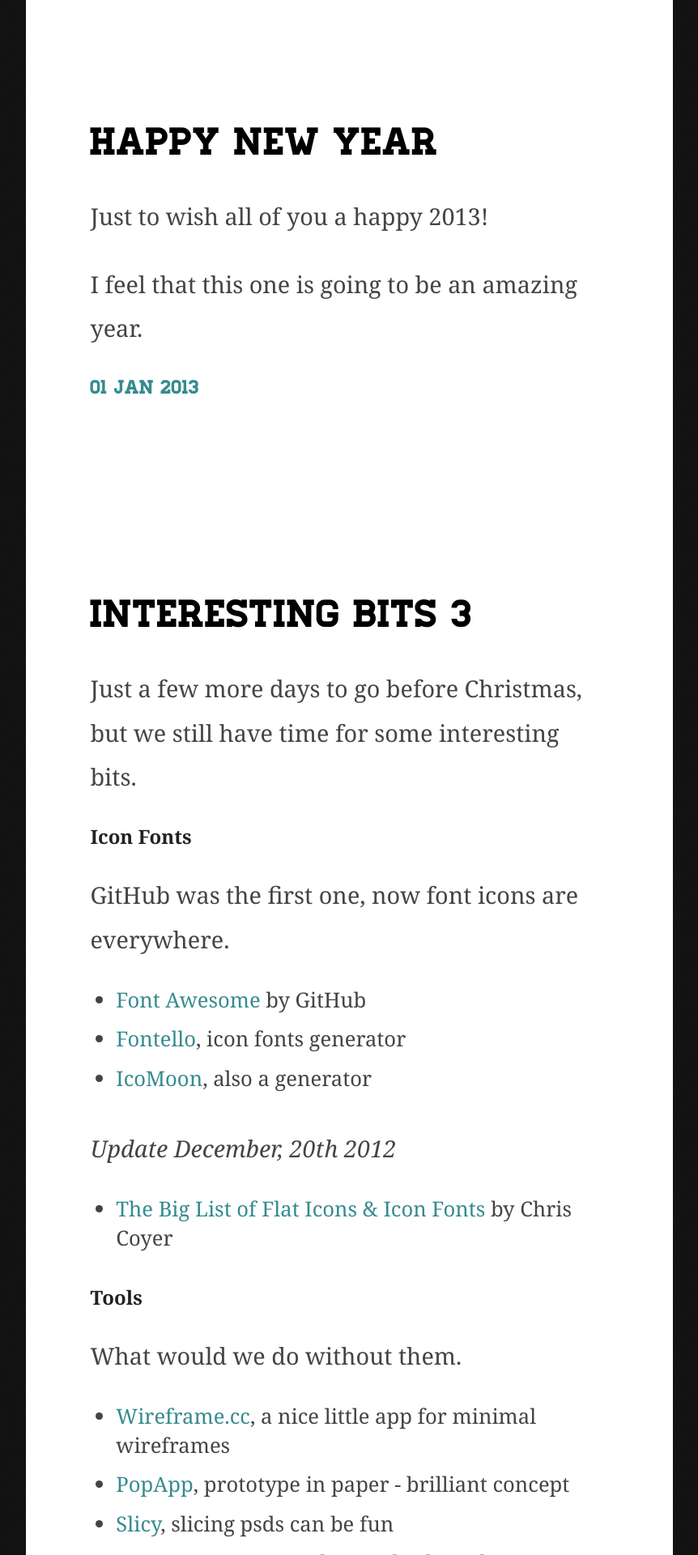
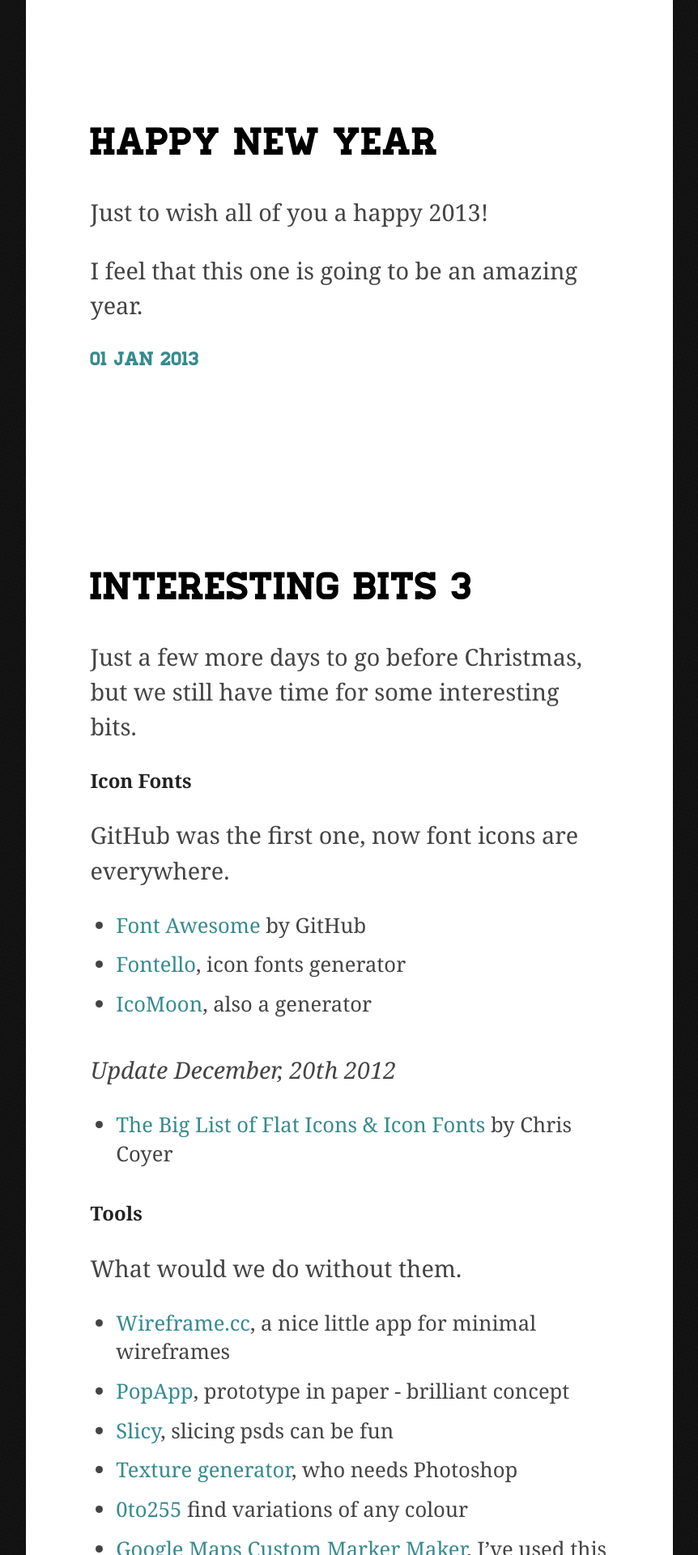
Before and after one commit to rodolfocaldeira/rodolfocaldeira.github.com, a Jekyll site: the page built from index.html, in a window 1280 px wide. Shown: the part 602-2522 px from the top of the page at 81% size, without its empty margins (209-1071 px from the left). Built offline with Jekyll 4.4.1, drawn with Linux system fonts in a browser that asks for light colours.

Commit message:
Improved the text vertical rhythm.

```diff
--- a/css/style.css
+++ b/css/style.css
@@ -617,7 +617,7 @@
           color: #28676a !important; }
   article p {
     font-size: 1.8em;
-    line-height: 1.9em;
+    line-height: 1.5em;
     color: #444444; }
     @media only screen and (max-width: 480px) {
       article p {
```
